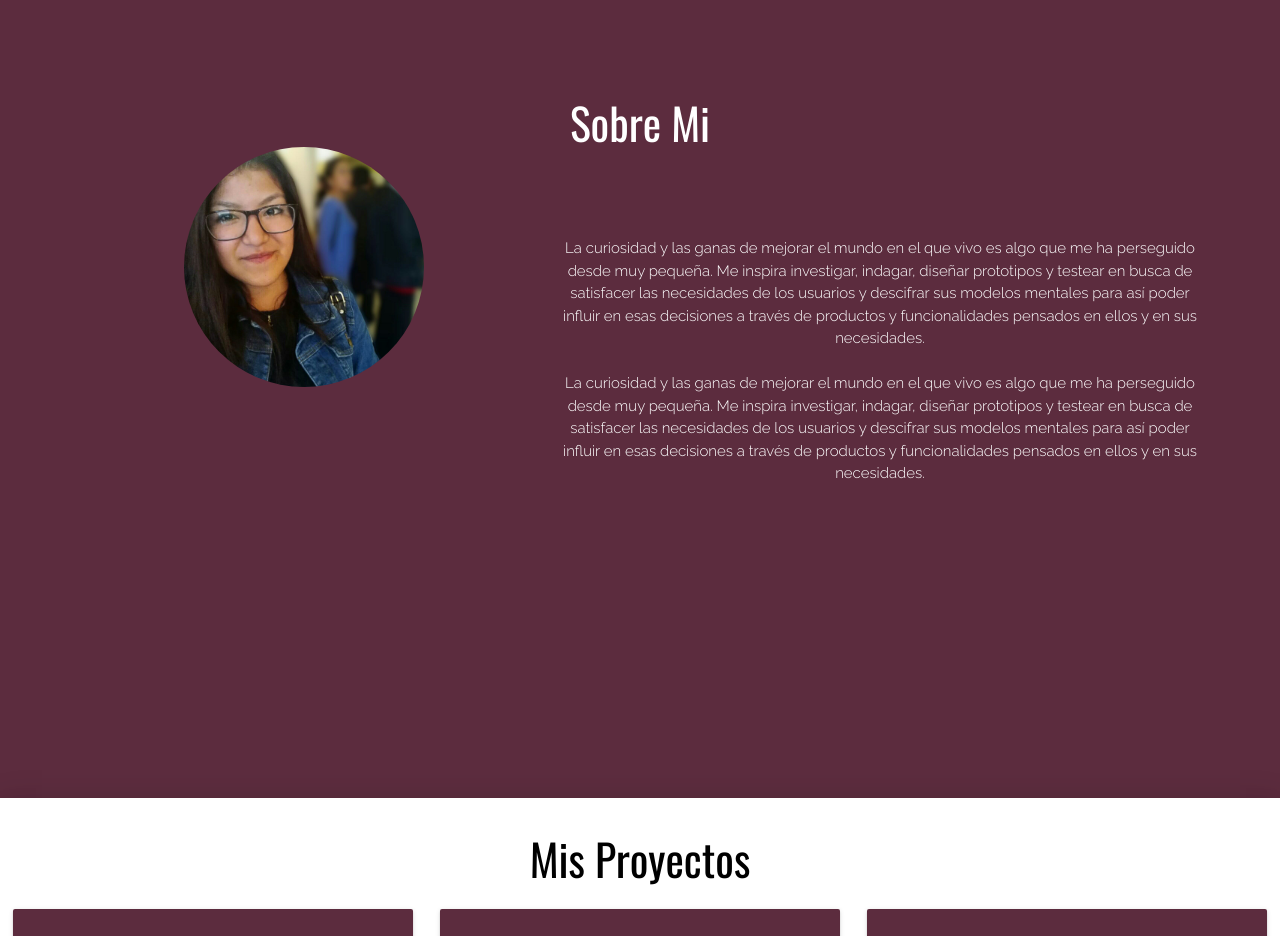
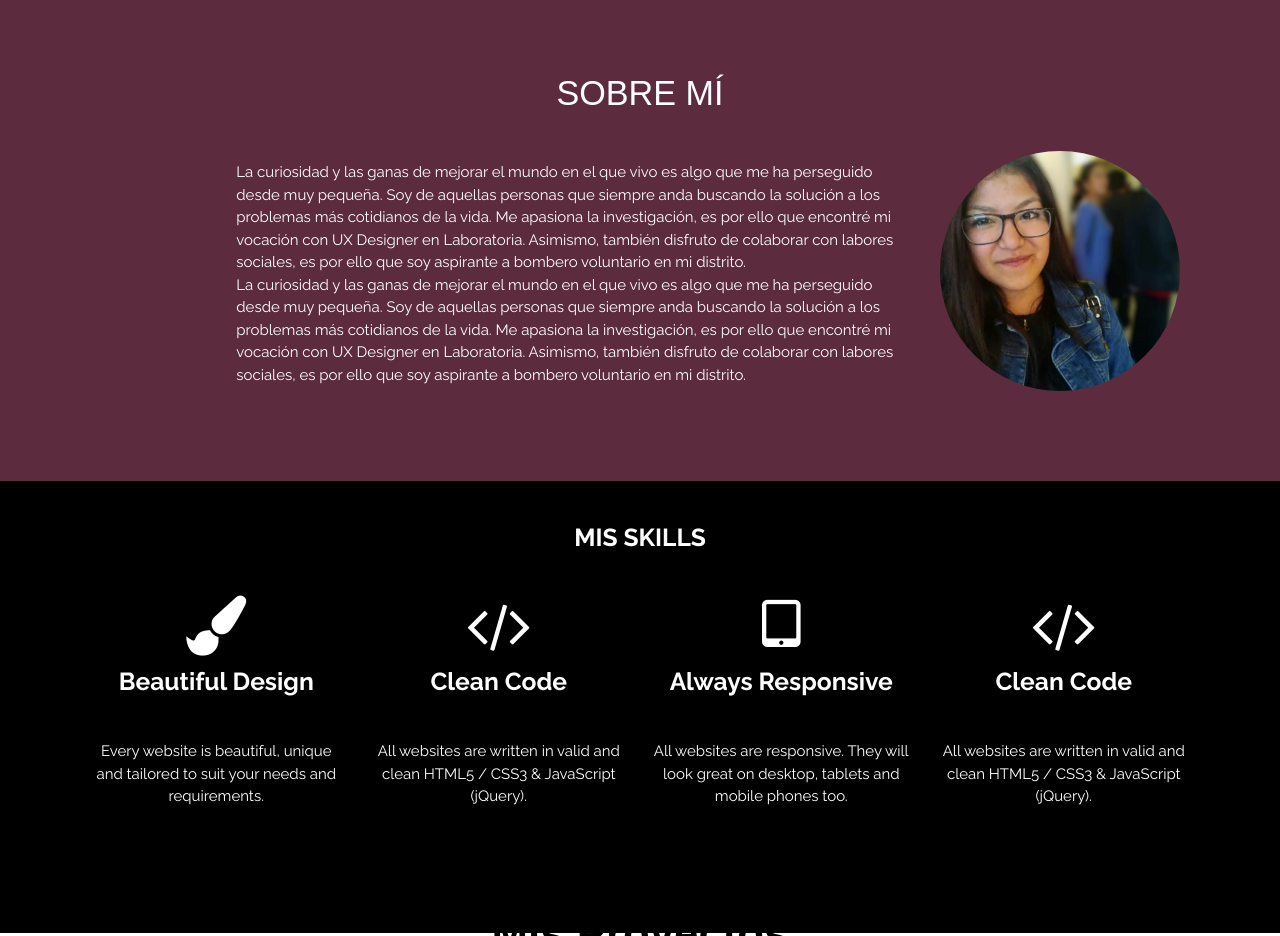
Before and after one commit to IsabelChavez/mi-portafolio, a plain HTML site: page index.html in a window 1280 px wide. Shown: the part 802-1738 px from the top of the page. Drawn offline with nearby package versions, Linux system fonts and the light colour scheme.

Commit message:
actualizando

```diff
--- a/css/main.css
+++ b/css/main.css
@@ -1,7 +1,7 @@
 
 /* +++++++++++++++++++++++++++++ */
 *{
-    font-family: 'Oswald', sans-serif;
+    font-family: 'Raleway', sans-serif;
 }
 
 .one{
@@ -24,9 +24,10 @@
     margin: 0.5rem;
 }
 
-.hide-on-med-and-down li a{
+.ul-two li a{
     background: black;
     margin: 0.5rem;
+    font-family: 'Oslawd', sans-serif;
 }
 
 .name img{
@@ -34,7 +35,7 @@
 }
 
 .name{
-    padding-top: 5rem;
+    padding-top: 8rem;
 }
 
 /* SCROLL DOWN ARROW */
@@ -55,34 +56,43 @@
 #about, #portfolio, #connect {
 	background: #5c2c3e;
     width: 100%;
-	padding: 5%;
 	line-height: 150%;
 }
 
 /* sobre mi */
-.yo{
-    position: relative;
-    bottom: 5rem;
-}
+
 .photo{
     width: 16rem;
     height: 16rem;
 }
 
 .tittle-about {
-    margin-bottom: 5rem;
+    padding-top: 3rem !important;
+    font-family: 'Oslawd', sans-serif;
 }
 
-.light{
-    font-family: 'Raleway', sans-serif;
-
+.phone-about{
+    padding-left: 15rem;
 }
 
 .about{
     height: 100vh;
 }
 
+
 /* portafolio */
+
+.portfolio{
+    padding-bottom: 5rem;
+    padding-top: 5rem;
+}
+
+.black-text{
+    font-family: 'Oslawd', sans-serif;
+    font-weight: bold;
+    padding-bottom: 3rem;
+}
+
 .card {
     width: 60vw;
     min-width: 250px;
@@ -118,10 +128,12 @@
 
 .card-title{
     font-weight: bold !important;
+    font-family: 'Oslawd', sans-serif;
 }
 .buttonn{
     color: #5c2c3e !important;
     font-weight: bold;
+    font-family: 'Oslawd', sans-serif;
 }
 
 @media screen and (min-width: 800px) {
@@ -134,3 +146,16 @@
         padding-top: 5%;
     }
 }
+
+/* skilss */
+.skills{
+    padding-right: 5rem;
+    padding-left: 5rem;
+    padding-bottom: 6rem;
+    padding-top: 2rem;
+}
+
+.skills div h5{
+    margin-bottom: 3rem;
+    font-weight: bold;
+}
--- a/index.html
+++ b/index.html
@@ -18,8 +18,10 @@
     <div class="navbar-fixed">
       <nav class="transparent z-depth-0">
           <div class="nav-wrapper">
-            <a href="#cover-page" class="brand-logo"><img src="assets/images/logo.png" alt="logo"></a>
-            <ul id="nav-mobile" class="right hide-on-med-and-down">
+            <ul id="nav-mobile" class="left hide-on-med-and-down">
+              <li><a href="#cover-page" class="brand-logo"><img src="assets/images/logo.png" alt="logo"></a></li>
+            </ul>
+            <ul id="nav-mobile" class="right hide-on-med-and-down ul-two">
               <li><a href="#about">SOBRE MÍ</a></li>
               <li><a href="#jobs">MIS PROYECTOS</a></li>
               <li><a href="#contact">CONTÁCTAME</a></li>
@@ -40,34 +42,57 @@
  <!-- sobre mi -->
   <div class="white-text about" id="about">
     <div class="section">
-      <div class="row">
-        <div class="center">
-          <h3 class="tittle-about col s12">Sobre Mi</h3>
+        <div class="row ">
+          <div class="col s12 l12 m12 center-align">
+            <h4 class="tittle-about">SOBRE MÍ</h4>
+          </div>
+        </div>
+        <div class="row valign-wrapper  phone-about">
+          <div class="col s12 m8 l8">
+            <p>La curiosidad y las ganas de mejorar el mundo en el que vivo es algo que me ha perseguido desde muy pequeña. Soy de aquellas personas que siempre anda buscando la solución a los problemas más cotidianos de la vida. Me apasiona la investigación, es por ello que encontré mi vocación con UX Designer en Laboratoria. Asimismo, también disfruto de colaborar con labores sociales, es por ello que soy aspirante a bombero voluntario en mi distrito.
+              <br>
+            La curiosidad y las ganas de mejorar el mundo en el que vivo es algo que me ha perseguido desde muy pequeña. Soy de aquellas personas que siempre anda buscando la solución a los problemas más cotidianos de la vida. Me apasiona la investigación, es por ello que encontré mi vocación con UX Designer en Laboratoria. Asimismo, también disfruto de colaborar con labores sociales, es por ello que soy aspirante a bombero voluntario en mi distrito.
+            </p>
+          </div>
+          <div class="offset-s3 col s6 offset-s3 m4 l4 block">
+            <img class="circle responsive-img photo" src="assets/images/photo.jpeg" alt="">
+          </div>
+        </div>
+    </div>
           <br>
           <br>
-          <div class="col s12 m5 yo" >
-            <img src="assets/images/photo.jpeg" class="circle photo responsive-img">
+          <!-- skilss -->
+        <div class="row">
+          <div class="skills black">
+              <div class="row">
+                <h5 class="center col m12">MIS SKILLS</h4>
+                <div class="col s12 m3 center">
+                  <i class="fa fa-4x fa-paint-brush"></i>
+                  <h5>Beautiful Design</h5>
+                  <p>Every website is beautiful, unique and tailored to suit your needs and requirements.</p>
+                </div>
+                <div class="col s12 m3 center">
+                  <i class="fa fa-4x fa-code"></i>
+                  <h5>Clean Code</h5>
+                  <p>All websites are written in valid and clean HTML5 / CSS3 &amp; JavaScript (jQuery).</p>
+                </div>
+                <div class="col s12 m3 center">
+                  <i class="fa fa-4x fa-tablet"></i>
+                  <h5>Always Responsive</h5>
+                  <p>All websites are responsive. They will look great on desktop, tablets and mobile phones too.</p>
+                </div>
+                <div class="col s12 m3 center">
+                  <i class="fa fa-4x fa-code"></i>
+                  <h5>Clean Code</h5>
+                  <p>All websites are written in valid and clean HTML5 / CSS3 &amp; JavaScript (jQuery).</p>
+                </div>
+              </div>
+            </div>
           </div>
-          <div class="col s12 m7" >
-            <p class="light">
-              La curiosidad y las ganas de mejorar el mundo en el que vivo es algo que me ha perseguido desde muy pequeña. Me inspira investigar,
-              indagar, diseñar prototipos y testear en busca de satisfacer las necesidades de los usuarios y descifrar sus modelos mentales
-              para así poder influir en esas decisiones a través de productos y funcionalidades pensados en ellos y en sus necesidades.
-              <br><br>
-              La curiosidad y las ganas de mejorar el mundo en el que vivo es algo que me ha perseguido desde muy pequeña. Me inspira
-              investigar, indagar, diseñar prototipos y testear en busca de satisfacer las necesidades de los usuarios y descifrar sus
-              modelos mentales para así poder influir en esas decisiones a través de productos y funcionalidades pensados en ellos y en
-              sus necesidades.
-            </p>
-          </div>
-          <br>
-          <br>
-        </div>
-      </div>
     </div>
   </div>
   <!-- portafolio -->
-<div class="z-depth-5" id="jobs">
+<div class="z-depth-5 portfolio" id="jobs">
   <div class="section">
     <!--   portfolio section   -->
     <div class="center">
@@ -80,13 +105,12 @@
             <img class="responsive-img viaggio" src="assets/images/viaggio.png">
           </div>
           <div class="card-content">
-            <span class="card-title">Viaggio</span>
-            <p>I am a very simple card. I am good at containing small bits of information.
-            I am convenient because I require little markup to use effectively.</p>
+            <span class="card-title center">Viaggio</span>
+            <p>Viaggio es un producto pensado y diseñado para asegurar la comodidad y el buen servicio de los pasajeros que viajan en bus. Asimismo, dentro de este website vas a poder hacer una comparación de los diversos servicios de buses para así poder hacer una mejor elección.</p>
           </div>
           <div class="card-action">
-            <a class="buttonn" href="#">VER DEMO</a>
-            <a class="buttonn" href="#">VER GITHUB</a>
+            <a class="buttonn" href="https://marvelapp.com/2jgha7h/screen/38636406" target="_blank">VER DEMO</a>
+            <a class="right buttonn" href="https://github.com/IsabelChavez/reto-buses" target="_blank">VER GITHUB</a>
           </div>
       </div>
       </div>
@@ -97,12 +121,11 @@
           </div>
           <div class="card-content">
             <span class="card-title center">Moviefai</span>
-            <p>I am a very simple card. I am good at containing small bits of information.
-            I am convenient because I require little markup to use effectively.</p>
+            <p>Movifai es un website que te permite ver películas. Lo particular de este producto es que te recomendamos películas de acuerdo a tu estado de ánimo. Asimismo, puedes buscar las peli que quieras. Todo esto con el objetivo de brindar rapidéz al usuario al momento de escoger.</p>
           </div>
           <div class="card-action">
-            <a class="buttonn" href="#">VER DEMO</a>
-            <a class="buttonn" href="#">VER GITHUB</a>
+            <a class="buttonn" href="https://victorialung.github.io/project-movifai" target="_blank">VER DEMO</a>
+            <a class="right buttonn" href="https://github.com/IsabelChavez/project-movifai" target="_blank">VER GITHUB</a>
           </div>
       </div>
       </div>
@@ -112,13 +135,12 @@
             <img class="movil responsive-img" src="assets/images/jaku.png">
           </div>
           <div class="card-content">
-            <span class="card-title">Jaku</span>
-            <p>I am a very simple card. I am good at containing small bits of information.
-            I am convenient because I require little markup to use effectively.</p>
+            <span class="card-title center">Jaku</span>
+            <p>Jaku es una red social diseña para personas que esten interesadas en realizar deportes. Te permitirá contactar con personas que tengan tus mismos intereses. Podrás compartir tus ejercicios, rutinas, dietas, recetas y motivaciones, asimismo también podrás ver el día a día de tus amigos.</p>
           </div>
           <div class="card-action">
-            <a class="buttonn" href="#">VER DEMO</a>
-            <a class="buttonn" href="#">VER GITHUB</a>
+            <a class="buttonn" href="https://isabelchavez.github.io/red-social-jaku/" target="_blank">VER DEMO</a>
+            <a class="right buttonn" href="https://github.com/IsabelChavez/red-social-jaku" target="_blank">VER GITHUB</a>
           </div>
         </div>
       </div>
@@ -134,7 +156,7 @@
     <div class="container">
       <div class="row">
         <div class="col l6 s12">
-          <h5 class="white-text">Footer Content</h5>
+          <h5 class="white-text">Contáctame!</h5>
           <p class="grey-text text-lighten-4">You can use rows and columns here to organize your footer content.</p>
         </div>
         <div class="col l4 offset-l2 s12">
```
Also changed, not shown: assets/images/mi pais.png (added), assets/images/ux.png (added), 1 other file.
